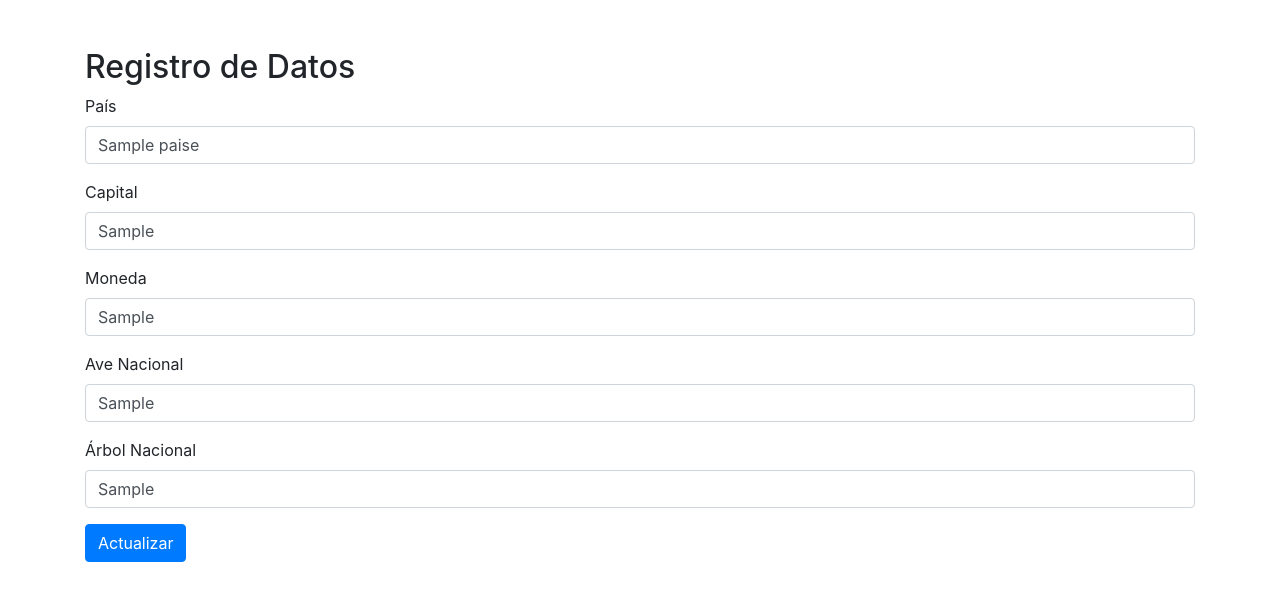
After one commit to DiegoS20/ejemplo-php-web, a PHP site: page /ejemplo-web/actualizar?id=1 in a window 1280 px wide. The commit adds this page. Shown: the top 601 px of the page. Run offline with PHP 8.4, Linux system fonts and the light colour scheme; tables that the repository leaves empty or names only in its code hold one stand-in row (values such as "Sample post"); some libraries are stand-ins or nearby versions.

Commit message:
feat: update records

```diff
--- a/models/Pais.php
+++ b/models/Pais.php
@@ -23,6 +23,16 @@ class Pais
         return $paises;
     }
 
+    public static function findId(int|string $id)
+    {
+        $con = Conexion::getInstance();
+        $stmt = $con->prepare('SELECT * FROM paises WHERE id_pais = ?');
+        $stmt->execute([$id]);
+        $paises = $stmt->fetchAll();
+        $stmt->closeCursor();
+        return $paises[0];
+    }
+
     public static function delete(int $id)
     {
         $con = Conexion::getInstance();
@@ -40,4 +50,13 @@ class Pais
         $stmt->fetchAll();
         $stmt->closeCursor();
     }
+
+    public static function actualizar(int $id, string $nombre, string $capital, string $moneda, string $ave, string $arbol)
+    {
+        $con = Conexion::getInstance();
+        $stmt = $con->prepare('UPDATE paises SET nombre = ?, capital = ?, moneda = ?, ave = ?, arbol = ? WHERE id_pais = ?');
+        $stmt->execute([$nombre, $capital, $moneda, $ave, $arbol, $id]);
+        $stmt->fetchAll();
+        $stmt->closeCursor();
+    }
 }
--- /dev/null
+++ b/views/actualizar.php
@@ -0,0 +1,70 @@
+<?php
+require_once ('../models/Pais.php');
+
+try {
+    $id = @$_GET['id'] ?? 0;
+    $pais = Pais::findId($id);
+
+    if (is_null($pais)) {
+        header('location:http://localhost/ejemplo-web');
+        exit();
+    }
+
+} catch (\Throwable $th) {
+    exit();
+}
+
+?>
+
+<!DOCTYPE html>
+<html lang="en">
+
+<head>
+    <meta charset="UTF-8">
+    <meta name="viewport" content="width=device-width, initial-scale=1.0">
+    <title>Registro - Bootstrap</title>
+    <!-- Bootstrap CSS -->
+    <link rel="stylesheet" href="https://stackpath.bootstrapcdn.com/bootstrap/4.5.2/css/bootstrap.min.css">
+</head>
+
+<body>
+    <div class="container mt-5">
+        <h2>Registro de Datos</h2>
+        <form action="controllers/actualizar.php" method="post">
+            <input type="hidden" name="id" value="<?= $pais["id_pais"] ?>" />
+            <div class="form-group">
+                <label for="nombre">País</label>
+                <input required autocomplete="off" type="text" class="form-control" id="nombre" name="nombre"
+                    placeholder="Ingrese el país" value="<?= $pais['nombre'] ?>">
+            </div>
+            <div class="form-group">
+                <label for="capital">Capital</label>
+                <input required autocomplete="off" type="text" class="form-control" id="capital" name="capital"
+                    placeholder="Ingrese la capital" value="<?= $pais['capital'] ?>">
+            </div>
+            <div class="form-group">
+                <label for="moneda">Moneda</label>
+                <input required autocomplete="off" type="text" class="form-control" id="moneda" name="moneda"
+                    placeholder="Ingrese la moneda" value="<?= $pais['moneda'] ?>">
+            </div>
+            <div class="form-group">
+                <label for="ave">Ave Nacional</label>
+                <input required autocomplete="off" type="text" class="form-control" id="ave" name="ave"
+                    placeholder="Ingrese el ave nacional" value="<?= $pais['ave'] ?>">
+            </div>
+            <div class="form-group">
+                <label for="arbol">Árbol Nacional</label>
+                <input required autocomplete="off" type="text" class="form-control" id="arbol" name="arbol"
+                    placeholder="Ingrese el árbol nacional" value="<?= $pais['arbol'] ?>">
+            </div>
+            <button type="submit" class="btn btn-primary">Actualizar</button>
+        </form>
+    </div>
+
+    <!-- Bootstrap JS (opcional si necesitas funcionalidad JS de Bootstrap) -->
+    <script src="https://code.jquery.com/jquery-3.5.1.slim.min.js"></script>
+    <script src="https://cdn.jsdelivr.net/npm/@popperjs/core@2.5.4/dist/umd/popper.min.js"></script>
+    <script src="https://stackpath.bootstrapcdn.com/bootstrap/4.5.2/js/bootstrap.min.js"></script>
+</body>
+
+</html>
--- a/views/index.php
+++ b/views/index.php
@@ -55,7 +55,7 @@ $paises = is_null($query) ? Pais::all() : Pais::findByName($query);
                             <!-- Botones de eliminar y editar -->
                             <a class="btn btn-danger btn-sm"
                                 href="controllers/delete.php?id=<?= $pais['id_pais'] ?>">Eliminar</a>
-                            <a class="btn btn-primary btn-sm">Editar</a>
+                            <a class="btn btn-primary btn-sm" href="actualizar?id=<?= $pais['id_pais'] ?>">Editar</a>
                         </td>
                     </tr>
                 <?php endforeach; ?>
```
Also changed, not shown: controllers/actualizar.php (added, +17 -0 lines).
